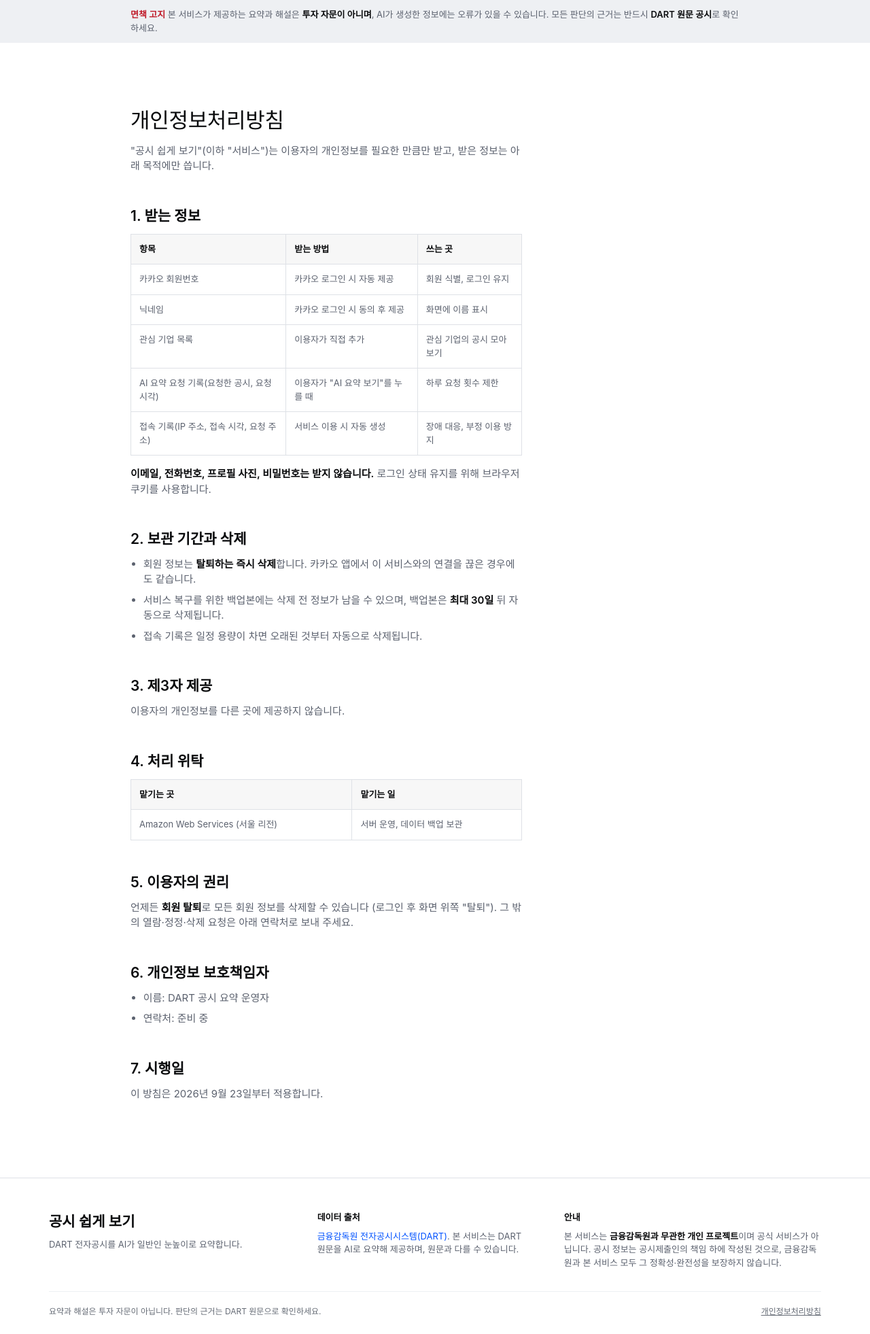
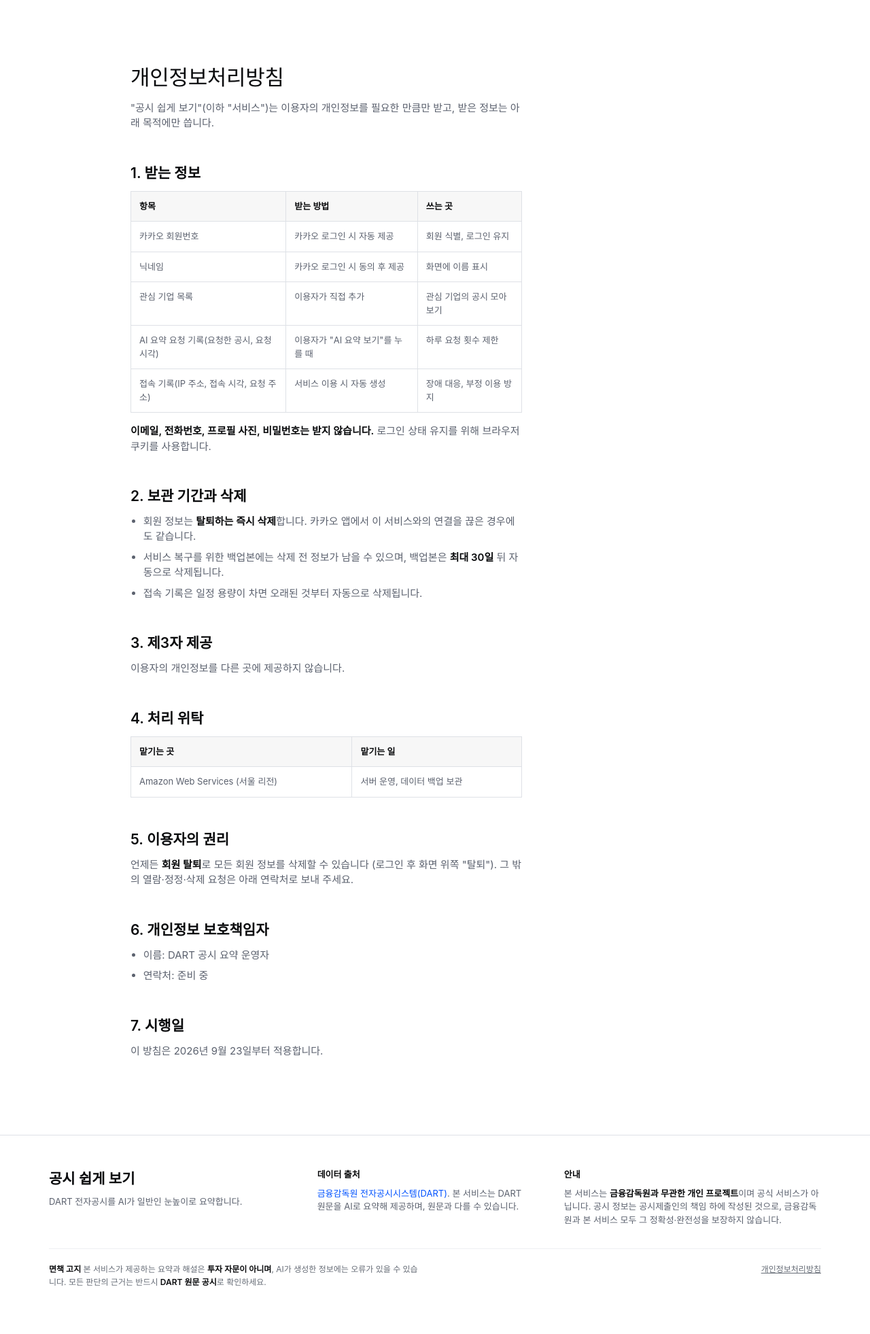
Before and after one commit to sonnyseokjun/DART-project, a Django app: page /privacy/ in a window 1280 px wide. Shown: the part 69-2031 px from the top of the page at 68% size. After the commit the page ends 1960 px from the top, so only its background shows below. Run offline with Django 5.2, Linux system fonts and the light colour scheme.

Commit message:
화면: 면책 고지를 머리말 아래 띠에서 푸터로 옮긴다
운영자 지시다. 매 화면 위쪽을 차지하던 띠를 걷어내고, 같은 문구를 푸터 맨 아래
가장 작은 단계(12px)에 넣는다.

- base.html 의 .disclaimer 띠를 제거하고, 문구 전체를 푸터 legal-band 로 옮겼다.
  글이 길어 방침 링크는 넓은 화면에서만 오른쪽 끝으로 가고 좁은 화면에서는 내려온다
- style.css 에서 더 이상 쓰지 않는 .disclaimer 규칙을 걷어냈다

**노출 자체는 유지된다** — 푸터도 base.html 에 있어 전 화면에 나오고,
disclosures/tests.py 의 test_disclaimer_is_on_every_page 가 네 화면 모두에서
이 문구를 확인한다(통과). 테스트는 문구의 존재를 보지 위치를 보지 않는다.

**다만 눈에 띄는 정도는 분명히 낮아졌다.** PLAN.md 9.5에 그 판단과 감수한 위험을
적어 두었다. 9.5의 "읽을 수 없는 크기로 줄이지 않는다"는 제약 문구도 함께 고쳤다 —
지키지 않을 규칙을 문서에 남겨 두면 다음에 읽는 사람이 어느 쪽을 믿어야 할지 모른다.
베타테스트에서 요약을 그대로 믿는 반응이 나오면, 전 화면 띠로 되돌리기보다
**상세 화면 위쪽에 다시 띄우는 것**이 먼저다.

Co-Authored-By: Claude Opus 5 <noreply@anthropic.com>

```diff
--- a/disclosures/static/disclosures/css/style.css
+++ b/disclosures/static/disclosures/css/style.css
@@ -206,16 +206,6 @@ a:hover { color: var(--primary-active); text-decoration: underline; }
 
 @media (min-width: 48em) { .brand-sub { flex: 0 1 auto; order: 0; } }
 
-/* --- 면책 띠 -------------------------------------------------------------
- * 전 페이지 상시 노출이다(PLAN.md 1.4·5.3). 머리말 바로 아래 자리를 지키고
- * 접거나 읽을 수 없는 크기로 줄이지 않는다.
- * 띠 전체를 경고색으로 칠하지 않는 이유: 매 화면에 뜨는 문구라 전면 경고로 쓰면
- * 눈이 건너뛴다. 라벨만 경고색, 본문은 읽기 좋은 색으로 둔다. */
-
-.disclaimer { background: var(--surface-strong); color: var(--body); font-size: var(--t-caption); }
-.disclaimer .wrap { padding-top: var(--s-3); padding-bottom: var(--s-3); }
-.disclaimer-label { color: var(--high-ink); font-weight: 600; }
-
 /* --- 푸터 ---------------------------------------------------------------
  * 흰 면에 여러 칸으로 벌려 놓는다. 한 칸에 몰아 놓으면 넓은 화면에서 글이 왼쪽으로
  * 치우쳐 오른쪽이 통째로 빈다. 맨 아래 가는 띠에 방침 링크와 고지를 둔다. */
@@ -226,12 +216,15 @@ a:hover { color: var(--primary-active); text-decoration: underline; }
 .footer-brand { color: var(--ink); font-size: var(--t-h3); font-weight: 600; }
 .footer-head { margin-bottom: var(--s-2); color: var(--ink); font-size: var(--t-caption); font-weight: 600; }
 .footer-cols p + p { margin-top: var(--s-2); }
+/* 면책 고지가 이 띠에 들어온다(base.html). 글이 길어 한 줄에 다 들어가지 않으므로
+   방침 링크는 넓은 화면에서만 오른쪽 끝으로 가고, 좁은 화면에서는 아래로 내려온다. */
 .legal-band {
-  display: flex; flex-wrap: wrap; align-items: center; gap: var(--s-3) var(--s-6);
+  display: flex; flex-wrap: wrap; align-items: baseline; gap: var(--s-3) var(--s-6);
   margin-top: var(--s-7); padding-top: var(--s-5);
   border-top: 1px solid var(--hairline-soft);
-  color: var(--muted); font-size: var(--t-micro);
+  color: var(--muted); font-size: var(--t-micro); line-height: 1.6;
 }
+.legal-text { flex: 1 1 28rem; max-width: 72ch; }
 .legal-band a { color: var(--muted); text-decoration: underline; }
 .legal-spacer { margin-left: auto; }
 
--- a/disclosures/templates/disclosures/base.html
+++ b/disclosures/templates/disclosures/base.html
@@ -45,17 +45,6 @@
       </div>
     </div>
   </header>
-
-  {% comment %} 면책 문구는 base에 두어 전 페이지에 상시 노출한다(PLAN.md 1.4·5.3).
-     개별 템플릿으로 옮기면 새 화면을 추가할 때 빠뜨리기 쉽다.
-     띠 전체를 경고색으로 칠하지 않는 이유는 style.css 의 .disclaimer 주석에 있다. {% endcomment %}
-  <div class="disclaimer" role="note">
-    <div class="wrap">
-      <span class="disclaimer-label">면책 고지</span>
-      본 서비스가 제공하는 요약과 해설은 <strong>투자 자문이 아니며</strong>, AI가 생성한 정보에는
-      오류가 있을 수 있습니다. 모든 판단의 근거는 반드시 <strong>DART 원문 공시</strong>로 확인하세요.
-    </div>
-  </div>
 
   <main class="site-main">
     {% if messages %}
@@ -107,8 +96,16 @@
           </p>
         </div>
       </div>
-      <p class="legal-band">
-        <span>요약과 해설은 투자 자문이 아닙니다. 판단의 근거는 DART 원문으로 확인하세요.</span>
+      {% comment %} 면책 고지. 전 페이지 상시 노출이 요구사항이라(PLAN.md 1.4·5.3)
+         머리말 아래 띠에서 이 자리로 옮겼고, 푸터가 base에 있으므로 노출 자체는 유지된다.
+         다만 눈에 띄는 정도는 낮아졌다 — 이 문구를 다른 템플릿으로 옮기거나 조건부로
+         감추지 말 것. disclosures/tests.py 가 전 화면에서 이 문구를 확인한다. {% endcomment %}
+      <p class="legal-band" role="note">
+        <span class="legal-text">
+          <strong>면책 고지</strong> 본 서비스가 제공하는 요약과 해설은 <strong>투자 자문이 아니며</strong>,
+          AI가 생성한 정보에는 오류가 있을 수 있습니다. 모든 판단의 근거는 반드시
+          <strong>DART 원문 공시</strong>로 확인하세요.
+        </span>
         <a class="legal-spacer" href="{% url 'accounts:privacy' %}">개인정보처리방침</a>
       </p>
     </div>
```
Also changed, not shown: PLAN.md (+14 -1 lines).
